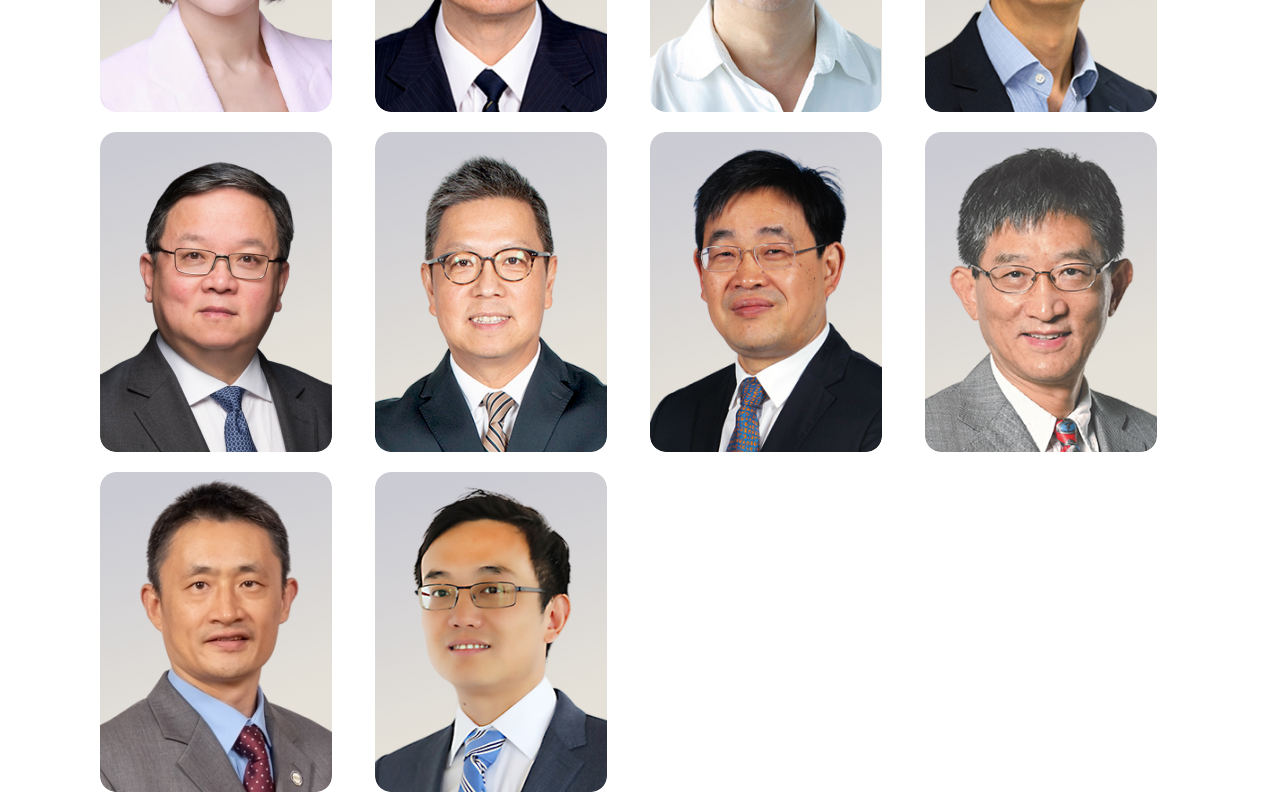
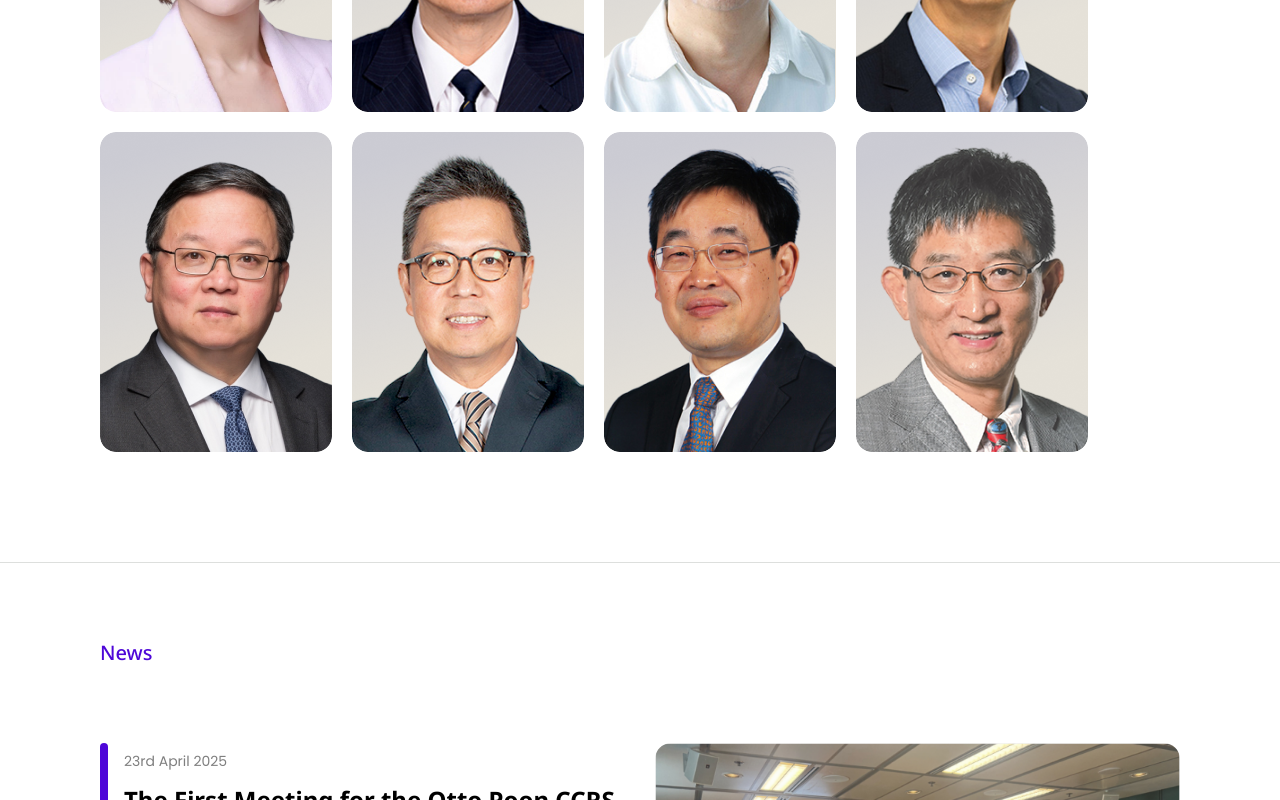
Before and after one commit to mirrordust/otto, a Vue app: page / in a window 1280 px wide. Shown: the part 2140-2940 px from the top of the page. Built offline with nearby package versions, Linux system fonts and the light colour scheme.

Commit message:
workinggroup动画

```diff
--- a/src/components/WorkingGroupsSection.vue
+++ b/src/components/WorkingGroupsSection.vue
@@ -1,7 +1,6 @@
 <script setup lang="ts">
-import { computed, ref } from 'vue'
+import { computed, ref, onMounted, onBeforeUnmount } from 'vue'
 import { getMembers } from '@/api/data'
-// import { usePhotoLayout } from '@/hooks/usePhotoLayout'
 
 import IconArrowLeft from './icons/IconArrowLeft.vue'
 import IconArrowLeftDisabled from './icons/IconArrowLeftDisabled.vue'
@@ -9,13 +8,37 @@ import IconArrowRight from './icons/IconArrowRight.vue'
 import IconArrowRightDisabled from './icons/IconArrowRightDisabled.vue'
 import MemberItem from './MemberItem.vue'
 
+const windowWidth = ref(window.innerWidth)
+
+const handleResize = () => {
+  windowWidth.value = window.innerWidth
+}
+
+// 防抖函数
+// const debounceTimer = ref<number>()
+// const handleResize2 = () => {
+//   clearTimeout(debounceTimer.value)
+//   debounceTimer.value = setTimeout(() => {
+//     windowWidth.value = window.innerWidth
+//   }, 100)
+// }
+
+const photoWidth = 232 // 照片宽度固定 232px
+const gap = 20 // grid 列间距 20px
+const calculatePerRow = computed(() => {
+  if (windowWidth.value >= 1440) {
+    return 5
+  }
+  // 计算可用空间：(总宽度 - 间距总和) / 单图宽度
+  const availableWidth = windowWidth.value - 200 // grid 左右 padding 各为 100px
+  const maxCount = Math.floor((availableWidth + gap) / (photoWidth + gap))
+  return Math.max(1, maxCount) // 至少显示1张
+})
+
 const members = ref(getMembers())
 const start_idx = ref(0)
-// const photosRef = useTemplateRef(null);
-// const { span } = usePhotoLayout(photosRef, 234, 66);
-const span = ref(10)
-const visibleMembers = computed(() => {
-  return members.value.slice(start_idx.value, start_idx.value + span.value)
+const span = computed(() => {
+  return calculatePerRow.value * 2 // 显示 2 行
 })
 
 const leftEnd = computed(() => {
@@ -24,25 +47,33 @@ const leftEnd = computed(() => {
 const rightEnd = computed(() => {
   return start_idx.value + span.value >= members.value.length ? true : false
 })
-
 function toLeft() {
   if (start_idx.value > 0) {
     start_idx.value -= span.value
+    if (start_idx.value < 0) {
+      start_idx.value = 0
     }
   }
-
+}
 function toRight() {
   if (start_idx.value + span.value < members.value.length) {
     start_idx.value += span.value
   }
 }
 
-// watchEffect(() => {
-//     console.log(start_idx.value);
-//     console.log(span.value);
-//     console.log(leftEnd.value);
-//     console.log(rightEnd.value);
-// });
+// const visibleMembers = computed(() => {
+//   return members.value.slice(start_idx.value, start_idx.value + span.value)
+// })
+const displayPhotos = computed(() => {
+  const perRow = calculatePerRow.value
+  return [
+    members.value.slice(start_idx.value, start_idx.value + perRow), // 第一行
+    members.value.slice(start_idx.value + perRow, start_idx.value + perRow * 2), // 第二行
+  ]
+})
+
+onMounted(() => window.addEventListener('resize', handleResize))
+onBeforeUnmount(() => window.removeEventListener('resize', handleResize))
 </script>
 
 <template>
@@ -69,17 +100,20 @@ function toRight() {
       </div>
     </div>
 
-    <div class="grid" ref="photos">
+    <div class="photo-container">
+      <div v-for="(row, index) in displayPhotos" :key="index" class="photo-row">
         <TransitionGroup name="list">
           <MemberItem
-          v-for="member in visibleMembers"
+            v-for="member in row"
             :key="member.id"
             :photo="member.photo"
             :name="member.name"
             :intro="member.intro"
             :home-page="member.homePage"
+            class="photo-item"
           />
         </TransitionGroup>
+      </div>
     </div>
 
     <div class="divider"></div>
@@ -131,37 +165,33 @@ h2 {
     height: auto;
 } */
 
-.grid {
-  display: grid;
+.photo-container {
   padding-left: 100px;
   padding-right: 100px;
   padding-top: 80px;
-  padding-bottom: 116px;
-
-  grid-column-gap: 20px;
-  column-gap: 20px;
-  grid-row-gap: 20px;
-  row-gap: 20px;
-
-  grid-template-columns: repeat(auto-fill, minmax(232px, 1fr));
-  grid-auto-rows: minmax(320px, auto);
-  /* justify-content: space-between; */
-
-  /* 水平排列 */
-  /* grid-auto-flow: column; */
-  /* 超出容器宽度时滚动 */
-  /* overflow-x: auto; */
+  padding-bottom: 90px;
 }
 
-.list-enter-active,
-.list-leave-active {
+.photo-row {
+  display: flex;
+  gap: 20px;
+  justify-content: flex-start;
+  margin-bottom: 20px;
+}
+
+.list-enter-active
+/*, .list-leave-active */ {
   transition: all 0.5s ease;
 }
 
-.list-enter-from,
-.list-leave-to {
+.list-enter-from
+/*, .list-leave-to */ {
   opacity: 0;
-  transform: translateX(30px);
+  /* transform: translateX(30px); */
+}
+
+.list-leave-active {
+  position: absolute;
 }
 
 /* .left:hover {
```
Also changed, not shown: src/hooks/usePhotoLayout.ts (deleted, +0 -42 lines). Lines whose indentation alone changed are shown as unchanged.
